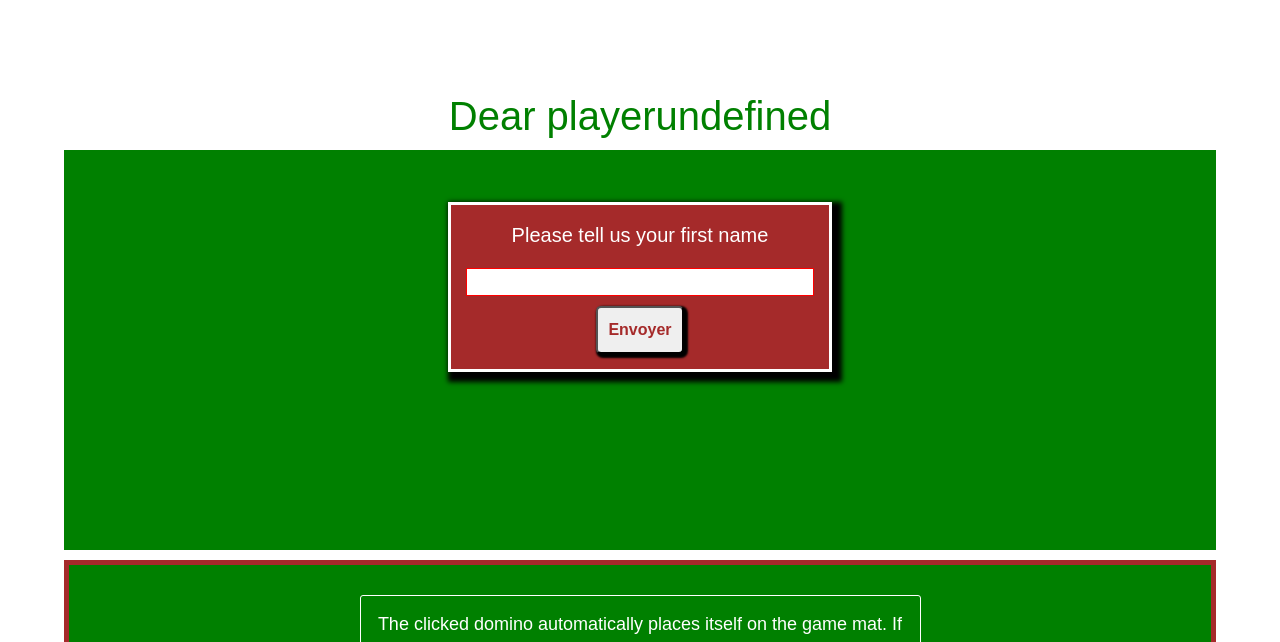
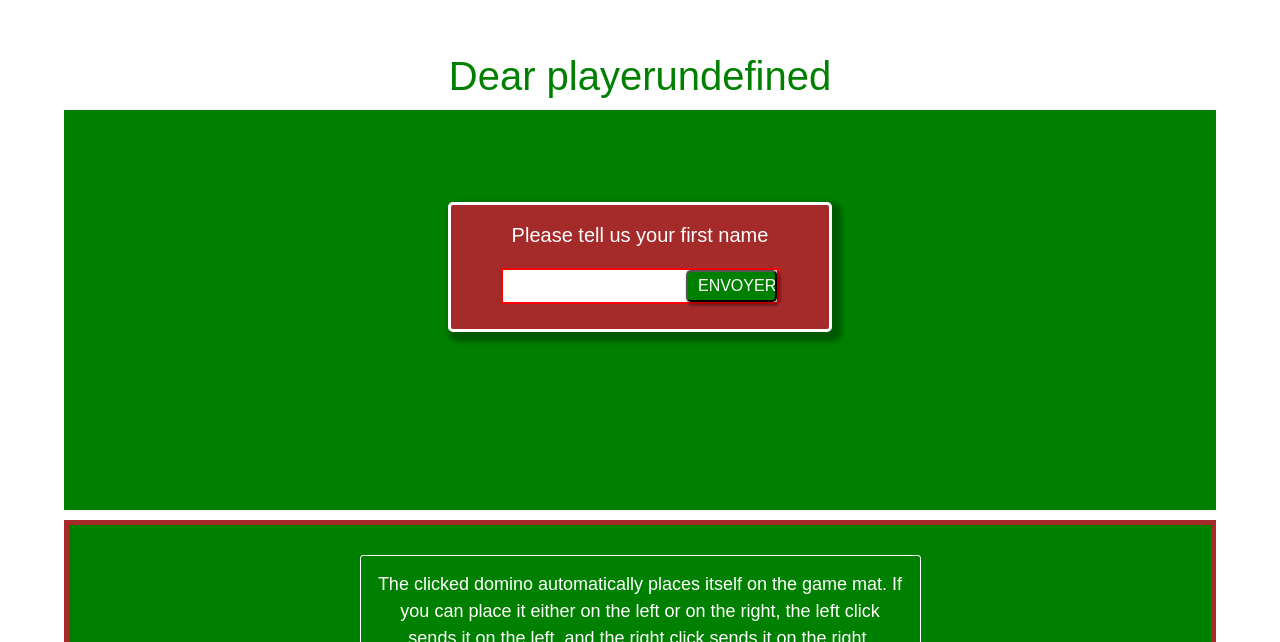
Before and after one commit to llabati/dominoes, a Vue app: page / in a window 1280 px wide. Shown: the part 158-800 px from the top of the page. Built offline with nearby package versions, Linux system fonts and the light colour scheme.

Commit message:
Installation des animations

```diff
--- a/src/components/Entry.vue
+++ b/src/components/Entry.vue
@@ -1,11 +1,11 @@
 <template>
-
 <div :class="{ intro : show, hidden: !show }">
     <label for="name" class="lead">Please tell us your first name</label>
-    <input type="text" name="name" ref="name" v-focus v-model="name">
-    <button class="btn-name" @click="close">Envoyer</button>
+    <form class="input-zone">
+        <input type="text" class="input-name" name="name" ref="name" v-focus v-model="name">
+        <button class="btn-name" @click="close">Envoyer</button>
+    </form>
   </div>
-
 </template>
 
 <script>
@@ -21,13 +21,10 @@ export default {
     methods: {
         named(){
             },
-        close(){
-            console.log(this.name)
+        close(e){
+            e.preventDefault()
             this.$emit('newName', this.name)
-            //this.$store.commit('GIVE_PLAYER_A_NAME', this.name)
-            console.log('HIDE!!!', this.hide)
-            this.show = false,
-            console.log('AND NOW...', this.show, this.hide)
+            this.show = false
         }
     },
     directives: {
@@ -46,25 +43,70 @@ export default {
     margin: 20px auto;
     padding: 15px;
     border: solid 3px white;
-    box-shadow: 5px 5px 5px 5px black;
+    border-radius: 5px;
+    box-shadow: 5px 5px 5px 5px rgba(0, 0, 0, .3);
     z-index: 10;
     background-color: brown;
     color: white;
+    animation: GetVisible 3s ease;
 }
-input {
-    display: block;
+.input-zone {
+    display: flex;
+    flex-direction: row;
+    justify-content: space-around;
+    width: 80%;
+    background-color: white;
     border: solid 2px red;
     margin: 10px auto;
 }
+.input-name {
+    width: 66%;
+    margin: 0;
+    border: 1px;
+    height: 100%;
+    font-size: 20px;
+}
 .btn-name {
-    padding: 10px;
+    display: inline-block;
+    width: 33%;
+    margin: 0;
+    padding: 2px 10px;
     border-radius: 5px;
-    box-shadow: 2px 2px 2px 2px black;
-    color: brown;
-    font-weight: 800;
+    box-shadow: 2px 2px 2px 2px rgba(0, 0, 0, .3);
+    background-color: green;
+    color: white;
+    font-weight: 400;
+    text-transform: uppercase;
+    cursor: pointer;
 }
 .hidden {
     display: none;
+}
+@keyframes GetVisible {
+    from {
+        opacity: 0;
+        transform: translateY(30px);
+    }
+    to {
+        opacity: 1;
+        transform: translateY(0);
+    }
+}
+@keyframes GetInvisible {
+    0% {
+        /*transform: scale(1);*/
+        opacity: 1;
+        z-index: 10;
+    }
+    /*20% {
+        transform: scale(1.4);
+        opacity: 0.9;
+    }*/
+    100% {
+        /*transform: scale(0);*/
+        opacity: 0;
+        z-index: -5;
+    }
 }
 
 
```
